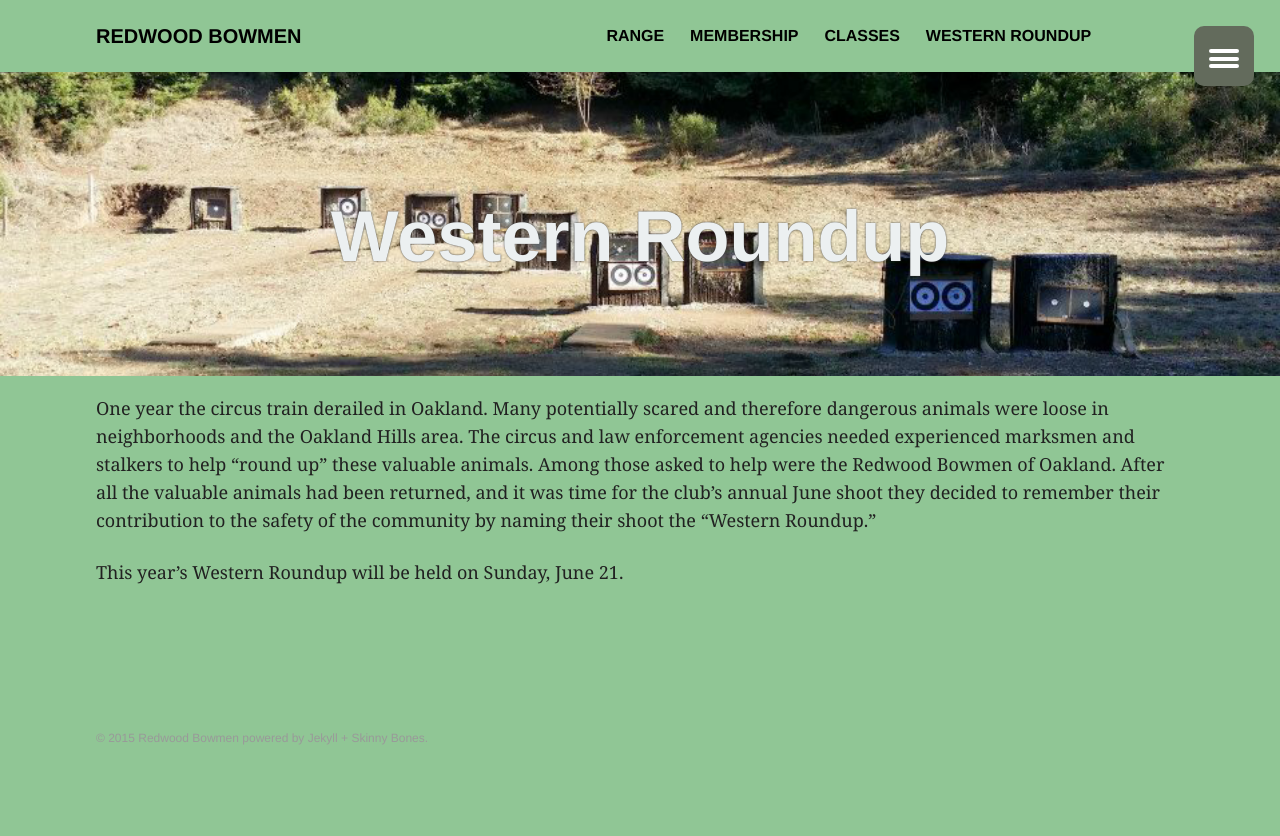
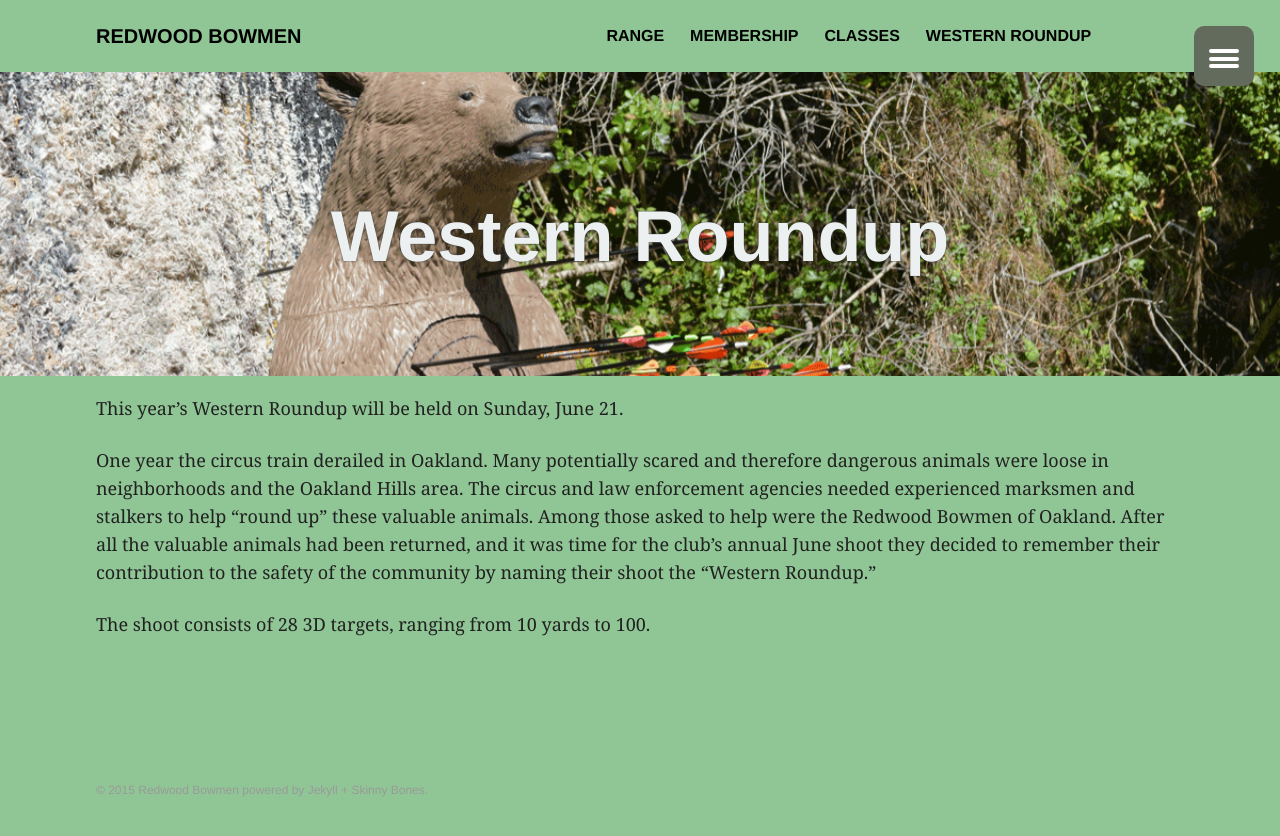
Before and after one commit to reboarchers/reboarchers.github.io, a Jekyll site: the page built from western-roundup.md, in a window 1280 px wide. Shown: the top 836 px of the page. Built offline with Jekyll 4.4.1, drawn with Linux system fonts in a browser that asks for light colours.

Commit message:
Changed western roundup banner image

```diff
--- a/western-roundup.md
+++ b/western-roundup.md
@@ -3,8 +3,10 @@ title: Western Roundup
 layout: sliding-image
 permalink: /western-roundup/
 image:
-  feature: practice-area.png
+  feature: bear-target.png
 ---
+
+This year's Western Roundup will be held on Sunday, June 21.
 
 One year the circus train derailed in Oakland.
 Many potentially scared and therefore dangerous animals were loose in neighborhoods and the Oakland Hills area.
@@ -12,4 +14,4 @@ The circus and law enforcement agencies needed experienced marksmen and stalkers
 Among those asked to help were the Redwood Bowmen of Oakland.
 After all the valuable animals had been returned, and it was time for the club’s annual June shoot they decided to remember their contribution to the safety of the community by naming their shoot the “Western Roundup.”
 
-This year's Western Roundup will be held on Sunday, June 21.
+The shoot consists of 28 3D targets, ranging from 10 yards to 100.
```
Also changed, not shown: images/bear-target.png (added).
